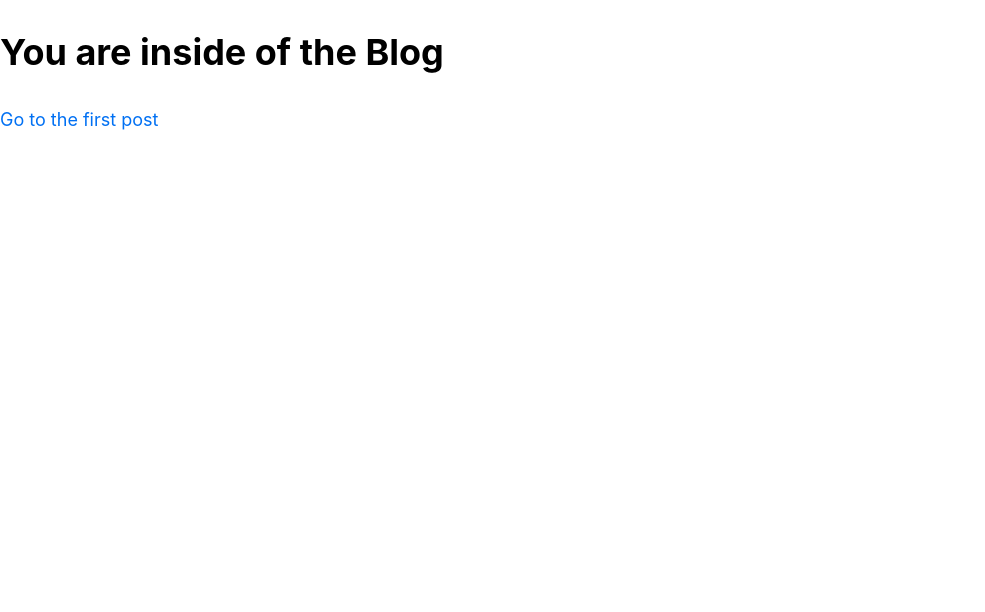
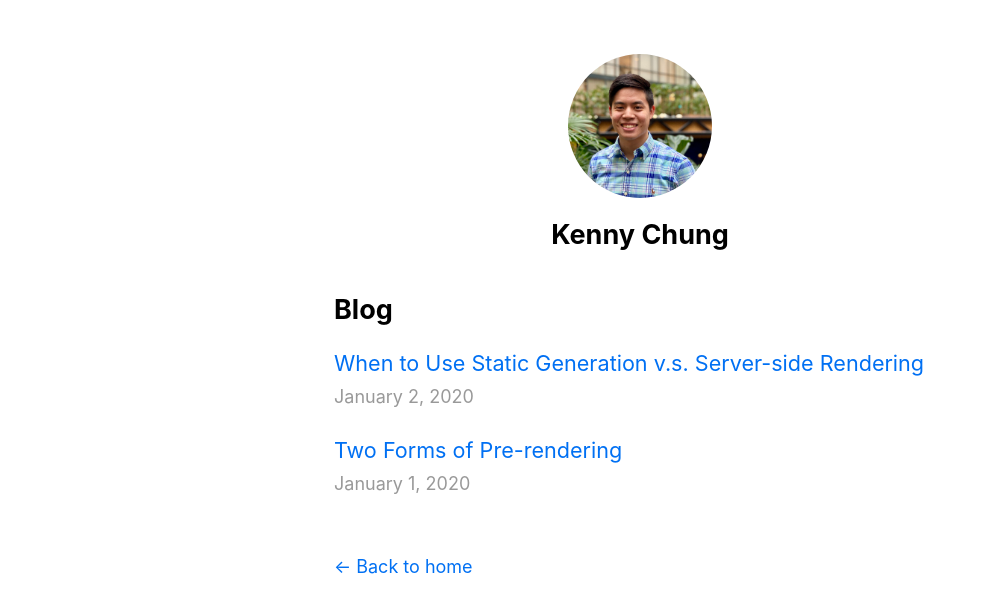
Before and after one commit to Kenny-Gin1/kennychung-portfolio, a Next.js app: page /blog in a window 1280 px wide. Shown: the top 612 px of the page, without its empty margins (0-985 px from the left). Built offline with nearby package versions, Linux system fonts and the light colour scheme.

Commit message:
Made the blog on a separate page with correct routing

```diff
--- a/components/layout.js
+++ b/components/layout.js
@@ -40,7 +40,7 @@ export default function Layout({ children, home }) {
               <a>
                 <img
                   src="/images/profile.jpg"
-                  className={` ${styles.headerImage } ${utilStyles.borderCircle}`}
+                  className={` ${styles.headerHomeImage } ${utilStyles.borderCircle}`}
                   alt={name}
                 />
               </a>
--- a/pages/blog/index.js
+++ b/pages/blog/index.js
@@ -1,10 +1,40 @@
 import Link from 'next/link';
+import Date from "../../components/date";
+import utilStyles from "../../components/styles/utils.module.css"
+import Layout from "../../components/layout"
+import Head from "next/head"
+import { getSortedPostsData } from "../../lib/posts"
 
-export default function Blog() {
+export default function Blog({ allPostsData }) {
     return (
-    <>
-    <h1>You are inside of the Blog</h1>
-        <Link href="/blog/first-post"><a>Go to the first post</a></Link>
-      </>
+<Layout>
+      <Head>
+        <title>Blog</title>
+      </Head>      <section className={`${utilStyles.headingMd} ${utilStyles.padding1px}`}>
+        <h2 className={utilStyles.headingLg}>Blog</h2>
+        <ul className={utilStyles.list}>
+          {allPostsData.map(({ id, date, title }) => (
+            <li className={utilStyles.listItem} key={id}>
+              <Link href="/blog/[id]" as={`/blog/${id}`}>
+                <a>{title}</a>
+              </Link>
+              <br />
+              <small className={utilStyles.lightText}>
+                <Date dateString={date} />
+              </small>
+            </li>
+          ))}
+        </ul>
+      </section>
+      </Layout>
         )
 }
+
+export async function getStaticProps() {
+  const allPostsData = getSortedPostsData();
+  return {
+    props: {
+      allPostsData,
+    },
+  };
+}
```
Also changed, not shown: pages/index.js (+1 -17 lines).
